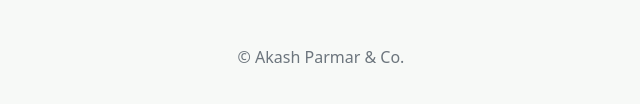
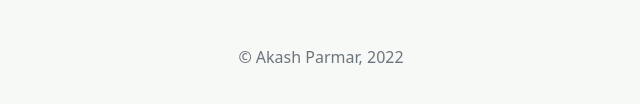
Before and after one commit to akash1520/mailChimp, a website: page signup.html in a window 1280 px wide. Shown: the part 548-652 px from the top of the page, 319-959 px from the left. Drawn offline with nearby package versions, Linux system fonts and the light colour scheme.

Commit message:
small small changes v1

```diff
--- a/signup.html
+++ b/signup.html
@@ -28,7 +28,7 @@
         <input type="text" class="form-control" placeholder="First Name" name="fName" required>
         <input type="text" class="form-control" placeholder="Last Name" name="lName" required>
         <button class="btn btn-lg btn-primary btn-block" type="submit">Sign up</button>
-        <p class="mt-5 mb-3 text-muted">&copy; Akash Parmar & Co.</p>
+        <p class="mt-5 mb-3 text-muted">&copy; Akash Parmar, 2022</p>
     </form>
 </body>
 
```
